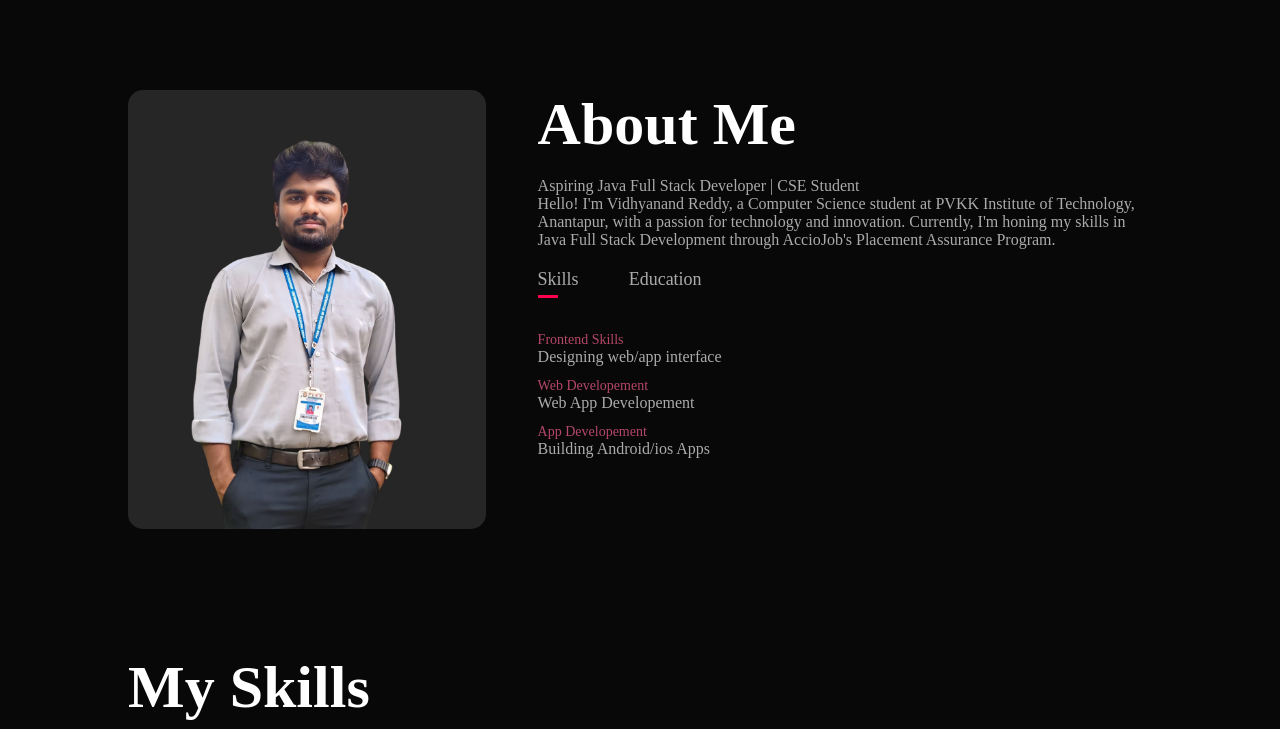
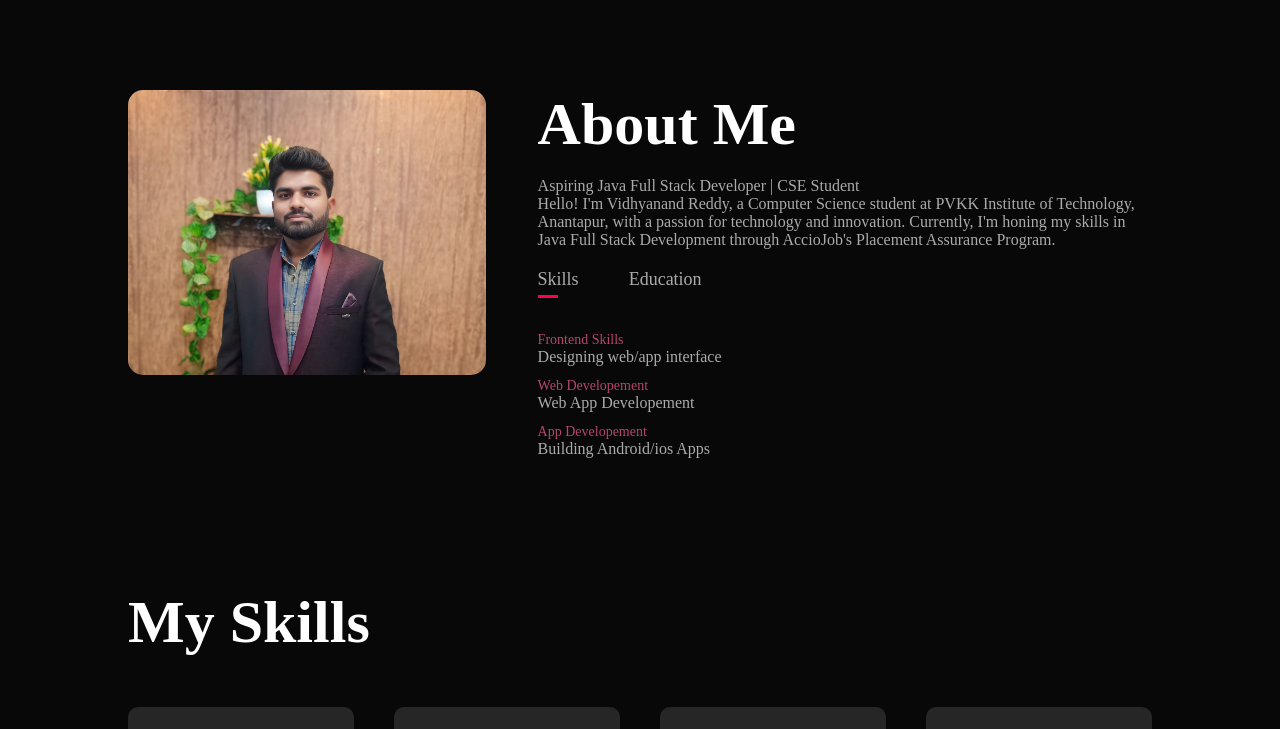
Before and after one commit to vidhyanandreddy/Personal-Portfolio, a plain HTML site: page index.html in a window 1280 px wide. Shown: the part 800-1529 px from the top of the page. Drawn offline with Linux system fonts and the light colour scheme.

Commit message:
Update index.html

```diff
--- a/index.html
+++ b/index.html
@@ -40,7 +40,7 @@
       <div class="container">
         <div class="row">
           <div class="about-col-1">
-            <img src="photo-3.jpg" />
+            <img src="photo-1.jpg" />
           </div>
           <div class="about-col-2">
             <h1 class="sub-title">About Me</h1>
```
